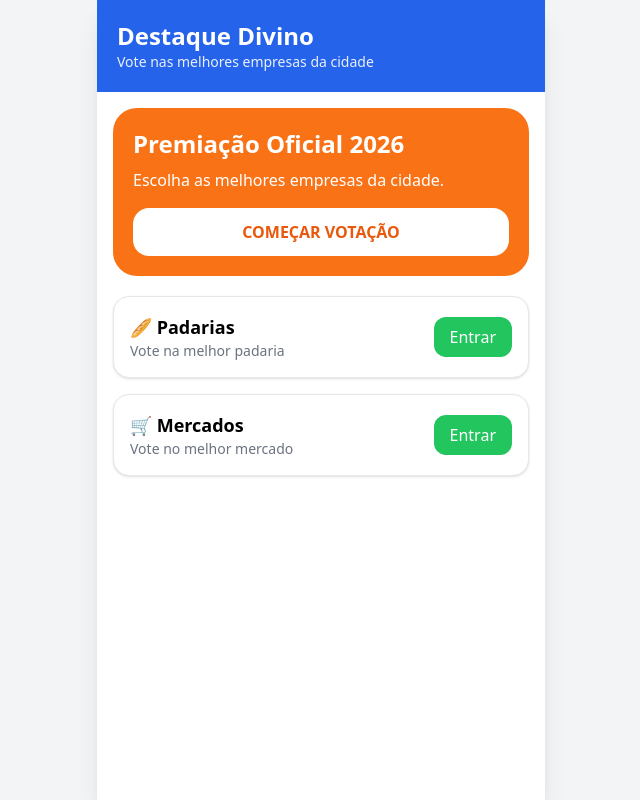
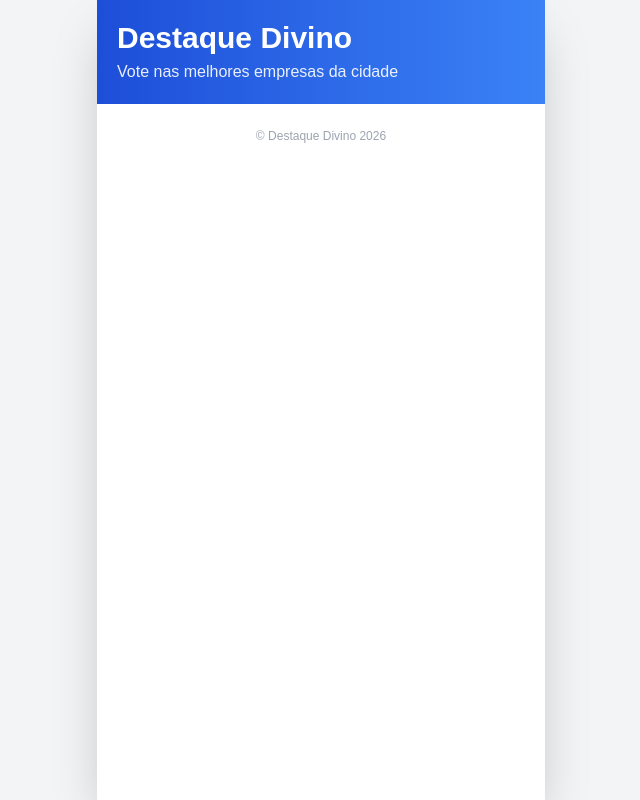
Before and after one commit to acsonserafimpires/destaque-divino, a plain HTML site: page index.html in a window 1280 px wide. Shown: the whole page, without its empty margins (319-959 px from the left). Drawn offline with nearby package versions, Linux system fonts and the light colour scheme.

Commit message:
Update index.html

```diff
--- a/index.html
+++ b/index.html
@@ -1,93 +1,57 @@
 <!DOCTYPE html>
 <html lang="pt-br">
 <head>
-  <meta charset="UTF-8">
-  <meta name="viewport" content="width=device-width, initial-scale=1.0">
+  <meta charset="UTF-8" />
+  <meta name="viewport" content="width=device-width, initial-scale=1.0" />
   <title>Destaque Divino</title>
 
   <script src="https://cdn.tailwindcss.com"></script>
+
+  <style>
+    body {
+      background: #f3f4f6;
+      font-family: Arial, sans-serif;
+    }
+
+    .fade {
+      animation: fade .3s ease;
+    }
+
+    @keyframes fade {
+      from {
+        opacity: 0;
+        transform: translateY(10px);
+      }
+
+      to {
+        opacity: 1;
+        transform: translateY(0);
+      }
+    }
+  </style>
 </head>
 
-<body class="bg-gray-100">
+<body>
 
-<div class="max-w-md mx-auto min-h-screen bg-white shadow-xl">
+<div class="max-w-md mx-auto min-h-screen bg-white shadow-2xl overflow-hidden">
 
-  <div class="bg-blue-600 text-white p-5">
-    <h1 class="text-2xl font-bold">
+  <!-- HEADER -->
+  <div class="bg-gradient-to-r from-blue-700 to-blue-500 p-5 text-white">
+    <h1 class="text-3xl font-bold">
       Destaque Divino
     </h1>
 
-    <p class="text-sm opacity-90">
+    <p class="opacity-90 mt-1">
       Vote nas melhores empresas da cidade
     </p>
   </div>
 
-  <div class="p-4">
+  <!-- APP -->
+  <div id="app"></div>
 
-    <div class="bg-orange-500 rounded-3xl p-5 text-white mb-5">
-      <h2 class="text-2xl font-bold mb-2">
-        Premiação Oficial 2026
-      </h2>
+  <!-- RODAPÉ -->
+  <div class="text-center py-6 text-xs text-gray-400">
+    © Destaque Divino 2026
 
-      <p class="mb-4">
-        Escolha as melhores empresas da cidade.
-      </p>
-
-      <button
-        class="bg-white text-orange-600 px-5 py-3 rounded-2xl font-bold w-full">
-        COMEÇAR VOTAÇÃO
-      </button>
-    </div>
-
-    <div class="space-y-4">
-
-      <div class="bg-white rounded-2xl shadow p-4 border">
-        <div class="flex justify-between items-center">
-
-          <div>
-            <h3 class="font-bold text-lg">
-              🥖 Padarias
-            </h3>
-
-            <p class="text-gray-500 text-sm">
-              Vote na melhor padaria
-            </p>
-          </div>
-
-          <button
-            class="bg-green-500 text-white px-4 py-2 rounded-xl">
-            Entrar
-          </button>
-
-        </div>
-      </div>
-
-      <div class="bg-white rounded-2xl shadow p-4 border">
-        <div class="flex justify-between items-center">
-
-          <div>
-            <h3 class="font-bold text-lg">
-              🛒 Mercados
-            </h3>
-
-            <p class="text-gray-500 text-sm">
-              Vote no melhor mercado
-            </p>
-          </div>
-
-          <button
-            class="bg-green-500 text-white px-4 py-2 rounded-xl">
-            Entrar
-          </button>
-
-        </div>
-      </div>
-
-    </div>
-
-  </div>
-
-</div>
-
-</body>
+    <div class="mt-2">
 </html>
```
